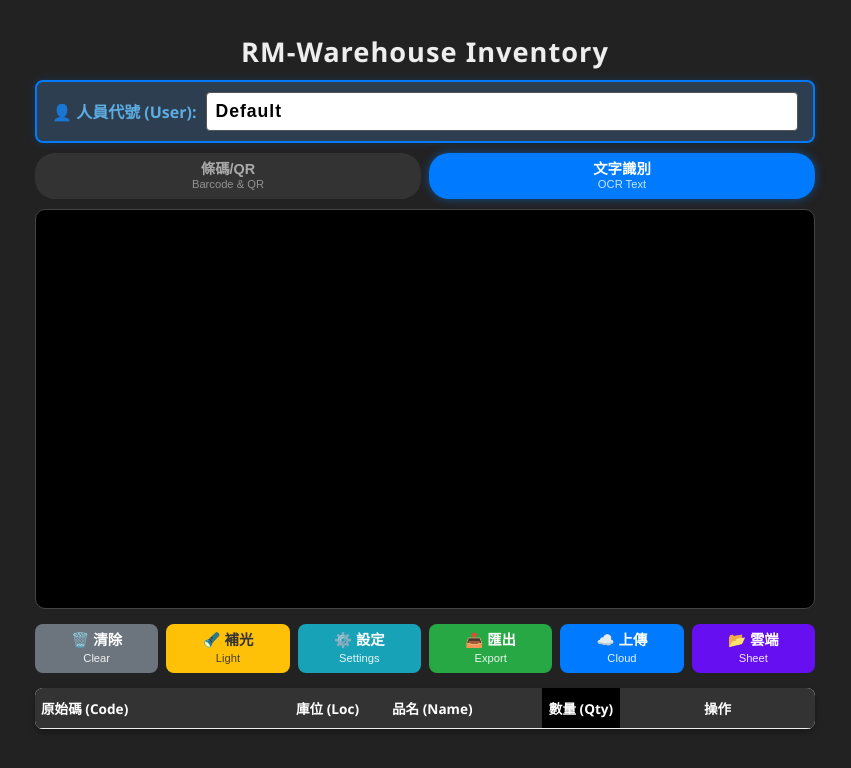
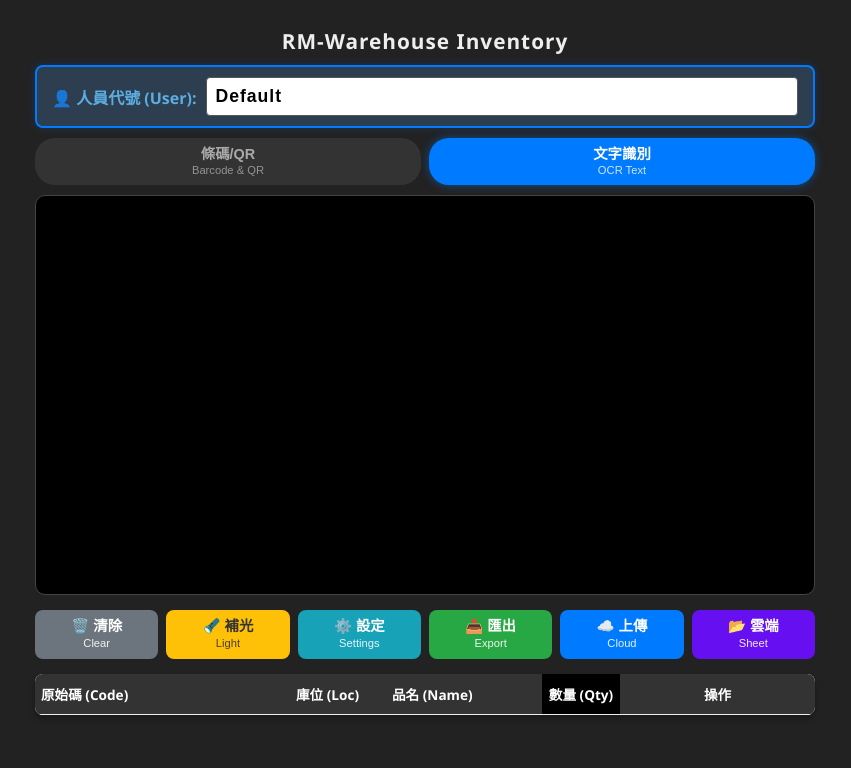
Before and after one commit to chiehs1429/RM-Warehouse, a plain HTML site: page index.html in a window 1280 px wide. Shown: the whole page, without its empty margins (215-1066 px from the left). Drawn offline with Linux system fonts and the light colour scheme.

Commit message:
Update index.html

```diff
--- a/index.html
+++ b/index.html
@@ -12,7 +12,7 @@
         * { box-sizing: border-box; }
         body { font-family: 'Segoe UI', Tahoma, Geneva, Verdana, sans-serif; max-width: 800px; margin: 0 auto; padding: 10px; background-color: #222; color: #fff; }
 
-        h2 { text-align: center; margin-bottom: 10px; font-size: 1.7rem; color: #eee; font-weight: bold; letter-spacing: 1px; }
+        h2 { text-align: center; margin-bottom: 10px; font-size: 1.3rem; color: #eee; font-weight: bold; letter-spacing: 1px; }
 
         /* 人員代號輸入區 */
         .user-bar {
```
